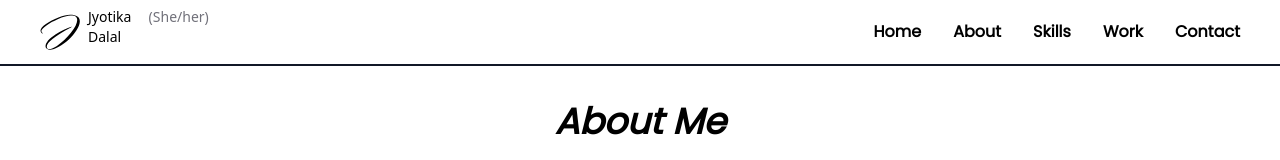
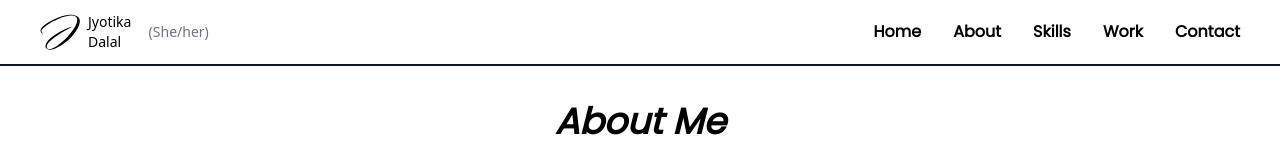
Before and after one commit to Rutuza/Vite-Portfolio, a React (Vite) app: page /about in a window 1280 px wide. Shown: the top 160 px of the page. Built offline with nearby package versions, Linux system fonts and the light colour scheme.

Commit message:
anonymous commit

```diff
--- a/src/App.jsx
+++ b/src/App.jsx
@@ -19,14 +19,13 @@
       <div id='root'>
         <Router>
           <Navbar />
-
-          <Routes>
-            <Route path='/' element={<Home/>}/>
-            <Route path='/about' element={<About/>}/>
-            <Route path='/skills' element={<Skills />}/>
-            <Route path='/work' element={<Work />} />
-            <Route path='contact' element={<Contact />}/>
-          </Routes>
+            <Routes>
+              <Route path='/' element={<Home/>} />
+              <Route path='/about' element={<About/>} />
+              <Route path='/skills' element={<Skills/>} />
+              <Route path='/work' element={<Work/>} />
+              <Route path='/contact' element={<Contact/>} />
+            </Routes>
 
         </Router>
           {/* <Footer /> */}
--- a/src/components/Navbar.jsx
+++ b/src/components/Navbar.jsx
@@ -10,7 +10,7 @@
       <header className='relative'>
         <nav className='px-10 flex justify-between items-center border-b-2 border-gray-900'>
 
-          <div className='flex justify-center items-start gap-2'>
+          <div className='flex items-center gap-2'>
             <img src={logo} alt="" />
             <div className="name text-sm">Jyotika Dalal</div>
             <div className="pronoun text-sm text-zinc-500">(She/her)</div>
```
Also changed, not shown: src/pages/About.jsx (line endings or trailing spaces).
